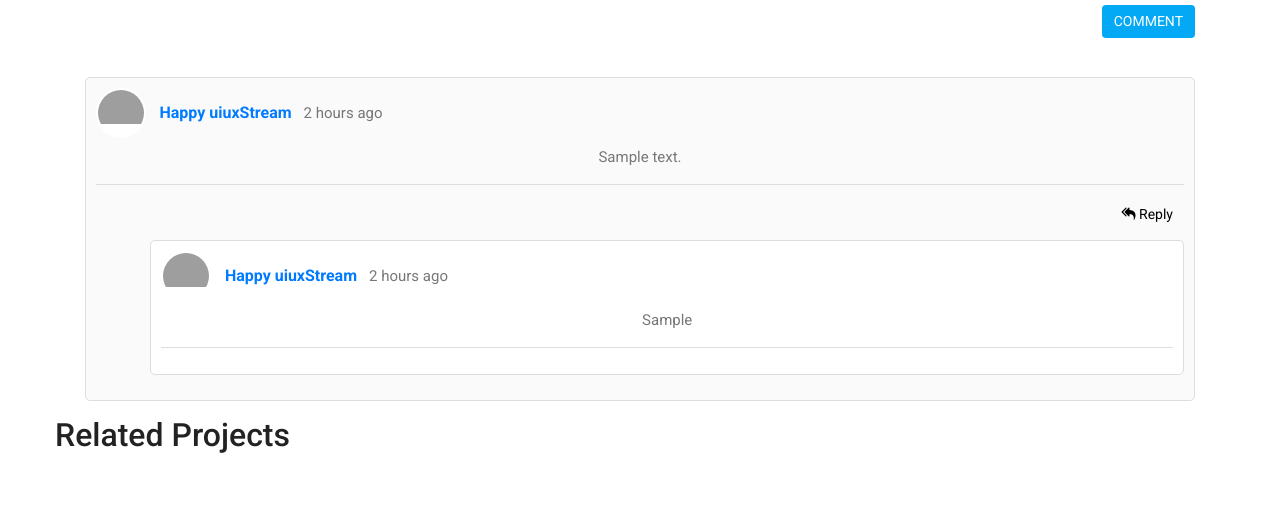
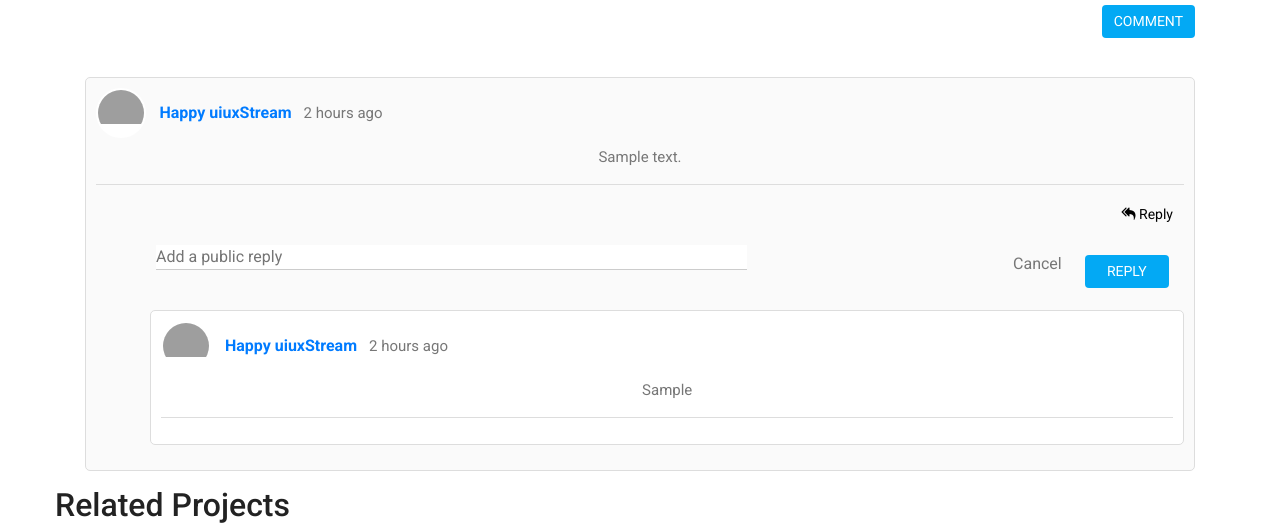
Before and after one commit to eslamkarim/fundraiser, a Django app: page /project/1 in a window 1280 px wide, after a click on "Reply". Shown: the part 2236-2764 px from the top of the page. Run offline with Django 3.2, Linux system fonts and the light colour scheme; tables that the repository leaves empty hold one stand-in row (values such as "Sample post"); grey boxes marked "Sample" are stand-in pictures; some libraries are stand-ins or nearby versions; grey boxes are pictures that could not be loaded.

Commit message:
fixing reply button

```diff
--- a/project/static/project/js/project.js
+++ b/project/static/project/js/project.js
@@ -25,8 +25,3 @@
     }
 
   });
-$(document).ready(function(){
-  $(".reply-popup").click(function(){
-    $(".reply-box").toggle();
-  });
-});
--- a/project/templates/project/project.html
+++ b/project/templates/project/project.html
@@ -205,9 +205,9 @@
                   </span>
                   <p class="comment-txt more text-center">{{comment.comment}}</p>
                   <div class="comment-meta">
-                    <button class="comment-reply reply-popup" onclick='fun({{comment.id}})'><i class="fa fa-reply-all" aria-hidden="true"></i> Reply</button>
+                    <button class="comment-reply reply-popup" onclick='$("#{{comment.id}}").toggle()'><i class="fa fa-reply-all" aria-hidden="true"></i> Reply</button>
                   </div>
-                  <div id='{{comment.id}}' class="comment-box add-comment reply-box row" style="display: none;">
+                  <div id="{{comment.id}}" class="comment-box add-comment reply-box row" style="display: none;">
                     <span class="commenter-name w-100">
                       <input class="col-7" type="text" placeholder="Add a public reply" name="Add Comment">
                       <button type="submit" class="btn btn-outline-primary col-1">Reply</button>
```
